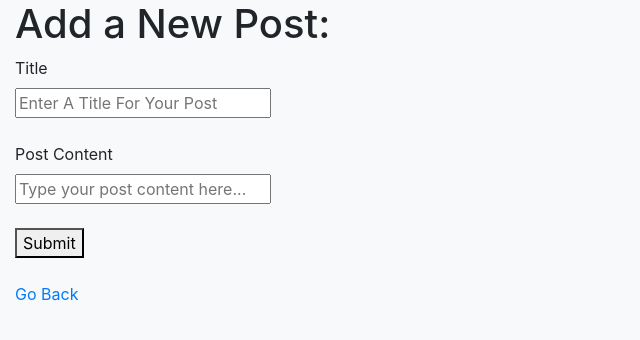
After one commit to RalphsCode/Lesson22-Assignment02, a Flask app: page /users/1/posts/new in a window 1280 px wide. The commit adds this page. Shown: the top 340 px of the page, without its empty margins (0-640 px from the left). Run offline with Flask 3, Linux system fonts and the light colour scheme; some libraries are stand-ins or nearby versions.

Commit message:
Added functionality to add a new post for a user to the posts table in the blogly database.

```diff
--- a/flask-blogly/app.py
+++ b/flask-blogly/app.py
@@ -1,7 +1,7 @@
 """Blogly application."""
 
 from flask import Flask, render_template, request, redirect, flash
-from models import db, connect_db, User
+from models import db, connect_db, User, Post
 from flask_debugtoolbar import DebugToolbarExtension
 
 app = Flask(__name__)  # creating an instance of the Flask Class
@@ -73,3 +73,15 @@ def delete_user(user_id):
     db.session.commit()
     flash(' >>> User has been deleted <<<')
     return redirect('/users')
+
+@app.route('/users/<int:user_id>/posts/new', methods=['GET', 'POST'])
+def add_post(user_id):
+    if request.method == 'GET':
+        return render_template('new_post.html', user_id=user_id)
+    else:
+        new_title = request.form['title']
+        new_post = request.form['content']
+        new_post = Post(title=new_title, content=new_post, user_id=user_id)
+        db.session.add(new_post)
+        db.session.commit()
+        return redirect('/users')
--- a/flask-blogly/models.py
+++ b/flask-blogly/models.py
@@ -37,7 +37,7 @@ class User(db.Model):
 class Post(db.Model):
         """Class for User's posts"""
 
-        __tablename__ = 'users'
+        __tablename__ = 'posts'
 
         id = db.Column(db.Integer,    # Create int column called id
                    primary_key=True,
@@ -47,7 +47,7 @@ class Post(db.Model):
                           nullable=False)
 
         content = db.Column(db.Text,
-                            nullible=False)
+                            nullable=False)
 
         created_at = db.Column(
                         db.DateTime,
--- /dev/null
+++ b/flask-blogly/templates/new_post.html
@@ -0,0 +1,17 @@
+{% extends 'base.html' %}
+{% block title %}
+Add a New post
+{% endblock %}
+
+{% block content %}
+<h1>Add a New Post:</h1>
+<form action="/users/{{user_id}}/posts/new" method="POST">
+    <label for="title">Title</label><br>
+    <input type="text" name="title" placeholder="Enter A Title For Your Post"><br><br>
+    <label for="content">Post Content</label><br>
+    <input type="text" name="content" placeholder="Type your post content here..."><br><br>
+    <button type="submit">Submit</button>
+</form><br>
+<p> <a href="/">Go Back</a>
+</p>
+{% endblock %}
```
Also changed, not shown: flask-blogly/templates/user.html (+9 -2 lines).
